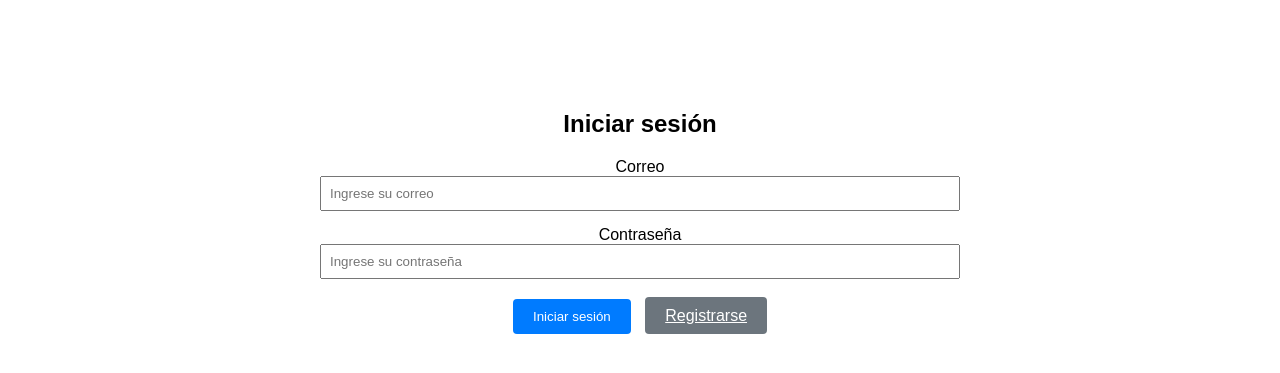
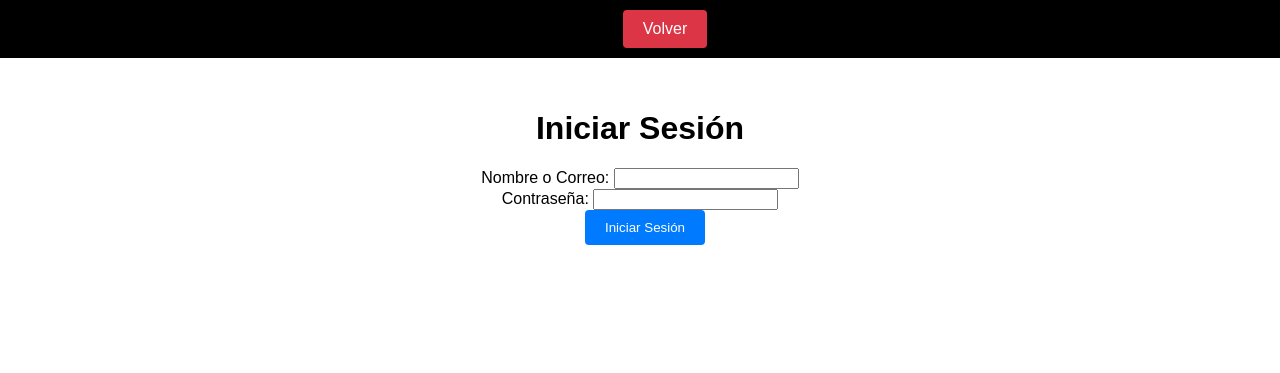
Before and after one commit to ruben-campal-1996/Django-ERP, a Django app: page /usuarios/login/ in a window 1280 px wide. Shown: the top 373 px of the page. Run offline with Django 5.2, Linux system fonts and the light colour scheme.

Commit message:
Actualización Registro usuarios, funcional

```diff
--- a/DjangoERP/DjangoERP/settings.py
+++ b/DjangoERP/DjangoERP/settings.py
@@ -109,6 +109,10 @@ AUTH_PASSWORD_VALIDATORS = [
 ]
 
 
+
+SESSION_ENGINE = 'django.contrib.sessions.backends.db'  # Usa la base de datos para sesiones
+SESSION_COOKIE_SECURE = False  # False para desarrollo local (http)
+CSRF_COOKIE_SECURE = False    # False para desarrollo local (http)
 # Internationalization
 # https://docs.djangoproject.com/en/5.1/topics/i18n/
 
@@ -128,6 +132,8 @@ STATIC_URL = '/static/'              # URL para acceder a los archivos estático
 STATICFILES_DIRS = [BASE_DIR / 'static']  # Directorios adicionales donde Django busca archivos estáticos
 STATIC_ROOT = BASE_DIR / 'staticfiles'
 
+LOGIN_URL = '/usuarios/login/'
+
 # Default primary key field type
 # https://docs.djangoproject.com/en/5.1/ref/settings/#default-auto-field
 
--- a/DjangoERP/DjangoERP/static/styles.css
+++ /dev/null
@@ -1,87 +0,0 @@
-/* styles.css */
-
-/* Banda superior para todas las páginas */
-.top-bar {
-    background-color: #000;
-    width: 100%;
-    padding: 10px 20px;
-    position: fixed;
-    top: 0;
-    left: 0;
-    z-index: 1000;
-    display: flex;
-    justify-content: flex-end;
-    align-items: center;
-}
-
-.top-bar a {
-    color: #fff;
-    text-decoration: none;
-    padding: 8px 16px;
-    background-color: #333;
-    border-radius: 4px;
-    margin-left: 10px;
-}
-
-.top-bar a:hover {
-    background-color: #555;
-}
-
-/* Estilo general para el cuerpo */
-body {
-    margin: 0;
-    padding-top: 60px; /* Espacio para la banda superior */
-    font-family: Arial, sans-serif;
-}
-
-/* Contenedor principal */
-.container {
-    width: 50%;
-    margin: 50px auto;
-    text-align: center;
-}
-
-/* Estilos para formularios */
-.form-group {
-    margin-bottom: 15px;
-}
-
-.form-control {
-    width: 100%;
-    padding: 8px;
-    box-sizing: border-box;
-}
-
-.btn {
-    padding: 10px 20px;
-    margin: 5px;
-    border: none;
-    border-radius: 4px;
-    cursor: pointer;
-}
-
-.btn-primary {
-    background-color: #007bff;
-    color: #fff;
-}
-
-.btn-primary:hover {
-    background-color: #0056b3;
-}
-
-.btn-secondary {
-    background-color: #6c757d;
-    color: #fff;
-}
-
-.btn-secondary:hover {
-    background-color: #5a6268;
-}
-
-.alert {
-    background-color: #d4edda;
-    color: #155724;
-    padding: 10px;
-    margin-bottom: 15px;
-    border-radius: 4px;
-}
--- a/DjangoERP/DjangoERP/urls.py
+++ b/DjangoERP/DjangoERP/urls.py
@@ -18,11 +18,13 @@ from django.contrib import admin
 from django.urls import path, include
 from django.conf import settings
 from django.conf.urls.static import static
-from django.shortcuts import redirect  # Importamos redirect
+from django.shortcuts import redirect
+from Usuarios.views import logistics_view  # Importamos logistics_view directamente
 
 urlpatterns = [
-    path('', lambda request: redirect('usuarios/'), name='home'),  # Ahora redirect está definido
+    path('', lambda request: redirect('Logistics/'), name='home'),  # Redirige raíz a /Logistics/
+    path('Logistics/', logistics_view, name='logistics'),  # Nueva ruta para logistics_view
     path('admin/', admin.site.urls),
     path('usuarios/', include('Usuarios.urls', namespace='usuarios')),
-    path('inventario/', include('Inventario.urls')),
+    path('inventario/', include('Inventario.urls', namespace='inventario')),
 ] + static(settings.MEDIA_URL, document_root=settings.MEDIA_ROOT)
--- a/DjangoERP/Inventario/urls.py
+++ b/DjangoERP/Inventario/urls.py
@@ -1,5 +1,7 @@
 from django.urls import path
 from . import views
+
+app_name = 'inventario'
 
 urlpatterns = [
     path('', views.inventario_view, name='inventario'),
--- a/DjangoERP/Templates/Usuarios/login.html
+++ b/DjangoERP/Templates/Usuarios/login.html
@@ -4,31 +4,31 @@
 <head>
     <meta charset="UTF-8">
     <meta name="viewport" content="width=device-width, initial-scale=1.0">
-    <title>Iniciar sesión</title>
+    <title>Iniciar Sesión</title>
     <link rel="stylesheet" href="{% static 'styles.css' %}">
 </head>
 <body>
+    <div class="top-bar">
+        <a href="{% url 'logistics' %}" class="btn btn-secondary">Volver</a>
+    </div>
     <div class="container">
-        <h2>Iniciar sesión</h2>
+        <h1>Iniciar Sesión</h1>
         {% if messages %}
-            <div class="alert">
-                {% for message in messages %}
-                    <p>{{ message }}</p>
-                {% endfor %}
-            </div>
+            {% for message in messages %}
+                <div class="alert {% if message.tags %}{{ message.tags }}{% endif %}">{{ message }}</div>
+            {% endfor %}
         {% endif %}
         <form method="post">
             {% csrf_token %}
             <div class="form-group">
-                <label for="username_or_email">Correo</label>
-                <input type="text" name="username_or_email" class="form-control" id="username_or_email" placeholder="Ingrese su correo" required>
+                <label for="username_or_email">Nombre o Correo:</label>
+                <input type="text" id="username_or_email" name="username_or_email" class="form-control" required>
             </div>
             <div class="form-group">
-                <label for="password">Contraseña</label>
-                <input type="password" name="password" class="form-control" id="password" placeholder="Ingrese su contraseña" required>
+                <label for="password">Contraseña:</label>
+                <input type="password" id="password" name="password" class="form-control" required>
             </div>
-            <button type="submit" class="btn btn-primary">Iniciar sesión</button>
-            <a href="{% url 'register' %}" class="btn btn-secondary">Registrarse</a>
+            <button type="submit" class="btn btn-primary">Iniciar Sesión</button>
         </form>
     </div>
 </body>
--- a/DjangoERP/Templates/Usuarios/register.html
+++ b/DjangoERP/Templates/Usuarios/register.html
@@ -22,7 +22,7 @@
                 {% endfor %}
             </ul>
         {% endif %}
-        <p>¿Ya tienes cuenta? <a href="{% url 'login' %}">Inicia sesión aquí</a></p>
+        <p>¿Ya tienes cuenta? <a href="{% url 'usuarios:login' %}">Inicia sesión aquí</a></p>
     </div>
 </body>
 </html>
--- a/DjangoERP/Usuarios/urls.py
+++ b/DjangoERP/Usuarios/urls.py
@@ -4,9 +4,10 @@ from . import views
 app_name = 'usuarios'
 
 urlpatterns = [
-    path('', views.logistics_view, name='logistics'),  # Página de inicio
     path('login/', views.login_view, name='login'),
+    path('register/', views.register_view, name='register'),
     path('logout/', views.logout_view, name='logout'),
-    path('register/', views.register_view, name='register'),
-
+    path('admin/create_user/', views.admin_create_user, name='admin_create_user'),
+    path('admin/manage_users/', views.admin_manage_users, name='admin_manage_users'),
+    path('admin/edit_user/<int:user_id>/', views.admin_edit_user, name='admin_edit_user'),
 ]
--- a/DjangoERP/Usuarios/views.py
+++ b/DjangoERP/Usuarios/views.py
@@ -1,16 +1,17 @@
+# Usuarios/views.py
 from django.shortcuts import render, redirect
 from django.contrib.auth.forms import AuthenticationForm
-from django.contrib.auth.models import User
-from django.contrib.auth import login, logout, authenticate
+from django.contrib.auth import get_user_model, login, logout, authenticate  # Cambiamos User por get_user_model
 from django.contrib import messages
 from django.contrib.auth.decorators import login_required
 from .forms import UsuarioCreationForm
 from .models import Usuario
 
-@login_required
-def logistics_view(request):  # Cambiado de seegson_view a logistics_view
-    username = request.user.username
-    return render(request, 'Usuarios/Logistics.html', {'username': username})
+User = get_user_model()  # Esto usa Usuarios.Usuario en lugar de django.contrib.auth.models.User
+
+def logistics_view(request):
+
+    return render(request, 'Usuarios/Logistics.html')
 
 def index(request):
     return render(request, 'Logistics.html')
@@ -21,7 +22,7 @@ def register_view(request):
         if form.is_valid():
             user = form.save()
             messages.success(request, 'Cuenta creada con éxito. ¡Ya puedes iniciar sesión!')
-            return redirect('login')
+            return redirect('usuarios:login')
     else:
         form = UsuarioCreationForm()
     return render(request, 'Usuarios/register.html', {'form': form})
@@ -31,33 +32,47 @@ def login_view(request):
         username_or_email = request.POST.get('username_or_email')
         password = request.POST.get('password')
         if not username_or_email or not password:
-            messages.error(request, "Por favor, ingrese tanto el nombre de usuario/correo como la contraseña.")
-            return redirect('login')
-        user = None
-        if '@' in username_or_email:
+            messages.error(request, "Por favor, ingrese tanto el nombre/correo como la contraseña.")
+            return redirect('usuarios:login')
+
+        # Intento 1: Autenticar directamente con el valor como correo
+        user = authenticate(request, username=username_or_email, password=password)
+
+        # Intento 2: Si falla y no parece un correo, buscar por nombre
+        if not user and '@' not in username_or_email:
             try:
-                user = User.objects.get(email=username_or_email)
+                user_obj = User.objects.get(nombre=username_or_email)
+                user = authenticate(request, username=user_obj.correo, password=password)
             except User.DoesNotExist:
                 user = None
+
+        # Intento 3: Si falla y parece un correo, buscar por correo (redundante, pero para claridad)
+        if not user and '@' in username_or_email:
+            try:
+                user_obj = User.objects.get(correo=username_or_email)
+                user = authenticate(request, username=user_obj.correo, password=password)
+            except User.DoesNotExist:
+                user = None
+
+        if user:
+            login(request, user)
+            next_url = request.GET.get('next', 'logistics')
+            messages.success(request, "Bienvenido de nuevo!")
+            return redirect(next_url)
         else:
-            user = User.objects.filter(username=username_or_email).first()
-        if user and user.check_password(password):
-            login(request, user)
-            messages.success(request, "Bienvenido de nuevo!")
-            return redirect('logistics')  # Cambiado de 'Seegson' a 'logistics'
-        else:
-            messages.error(request, "Nombre de usuario o correo electrónico y/o contraseña incorrectos")
+            messages.error(request, "Nombre o correo y/o contraseña incorrectos")
     return render(request, 'Usuarios/login.html')
+
 
 def logout_view(request):
     logout(request)
-    return redirect('logistics')  # Ya estaba como 'Logistics', pero lo ajustamos a minúsculas por consistencia
+    return redirect('logistics')
 
 @login_required
 def admin_create_user(request):
     if request.user.usuario.rol != 'administrador':
         messages.error(request, "No tienes permiso para acceder a esta página.")
-        return redirect('logistics')  # Ya estaba como 'Logistics', ajustado a minúsculas
+        return redirect('logistics')
     if request.method == 'POST':
         form = UsuarioCreationForm(request.POST)
         rol = request.POST.get('rol')
@@ -68,7 +83,7 @@ def admin_create_user(request):
                 usuario.rol = rol
                 usuario.save()
             messages.success(request, f"Usuario {user.username} creado con éxito.")
-            return redirect('admin_manage_users')
+            return redirect('usuarios:admin_manage_users')
     else:
         form = UsuarioCreationForm()
     return render(request, 'Usuarios/create_user.html', {'form': form, 'roles': Usuario.ROLES})
@@ -77,7 +92,7 @@ def admin_create_user(request):
 def admin_manage_users(request):
     if request.user.usuario.rol != 'administrador':
         messages.error(request, "No tienes permiso para acceder a esta página.")
-        return redirect('Logistics')  # Mantengo 'ebyte' ya que no es 'Seegson'
+        return redirect('logistics')
     usuarios = Usuario.objects.filter(user__is_superuser=False)
     return render(request, 'Usuarios/manage_users.html', {'usuarios': usuarios, 'roles': Usuario.ROLES})
 
@@ -85,12 +100,12 @@ def admin_manage_users(request):
 def admin_edit_user(request, user_id):
     if request.user.usuario.rol != 'administrador':
         messages.error(request, "No tienes permiso para acceder a esta página.")
-        return redirect('Logistics')  # Mantengo 'ebyte' ya que no es 'Seegson'
+        return redirect('logistics')
     try:
         usuario = Usuario.objects.get(user__id=user_id)
     except Usuario.DoesNotExist:
         messages.error(request, "Usuario no encontrado.")
-        return redirect('admin_manage_users')
+        return redirect('usuarios:admin_manage_users')
     if request.method == 'POST':
         form = UsuarioCreationForm(request.POST, instance=usuario.user)
         rol = request.POST.get('rol')
@@ -102,7 +117,7 @@ def admin_edit_user(request, user_id):
             usuario.rol = rol
             usuario.save()
             messages.success(request, f"Usuario {user.username} actualizado con éxito.")
-            return redirect('admin_manage_users')
+            return redirect('usuarios:admin_manage_users')
     else:
         form = UsuarioCreationForm(instance=usuario.user)
     return render(request, 'admin/edit_user.html', {'form': form, 'usuario': usuario, 'roles': Usuario.ROLES})
--- /dev/null
+++ b/DjangoERP/static/styles.css
@@ -0,0 +1,66 @@
+/* styles.css */
+
+/* Banda superior */
+.top-bar {
+    background-color: #000;
+    width: 100%;
+    padding: 10px 20px;
+    position: fixed;
+    top: 0;
+    left: 0;
+    z-index: 1000;
+    display: flex;
+    justify-content: center; /* Centra los elementos horizontalmente */
+    align-items: center; /* Alinea verticalmente al centro */
+}
+
+/* Estilo para el nombre del usuario */
+.username {
+    color: #fff;
+    padding: 10px 20px;
+    background-color: #333;
+    border-radius: 4px;
+    margin-right: 10px; /* Espacio entre el nombre y el botón */
+}
+
+/* Estilos para los botones */
+.btn {
+    padding: 10px 20px;
+    margin-left: 10px; /* Espacio entre botones */
+    border: none;
+    border-radius: 4px;
+    cursor: pointer;
+    text-decoration: none;
+    display: inline-block;
+    color: #fff;
+}
+
+.btn-primary {
+    background-color: #007bff;
+}
+
+.btn-primary:hover {
+    background-color: #0056b3;
+}
+
+.btn-secondary {
+    background-color: #dc3545; /* Rojo para indicar alerta */
+}
+
+.btn-secondary:hover {
+    background-color: #c82333; /* Rojo más oscuro en hover */
+}
+
+/* Estilo general para el cuerpo */
+body {
+    margin: 0;
+    padding-top: 60px;
+    font-family: Arial, sans-serif;
+}
+
+/* Contenedor principal */
+.container {
+    width: 50%;
+    margin: 50px auto;
+    text-align: center;
+}
```
Also changed, not shown: DjangoERP/Inventario/views.py (+4 -5 lines), DjangoERP/Templates/Usuarios/Logistics.html (+7 -1 lines), DjangoERP/Usuarios/models.py (+1 -7 lines), DjangoERP/Usuarios/migrations/0001_initial.py, DjangoERP/Usuarios/migrations/0002_alter_usuario_managers.py (deleted).
